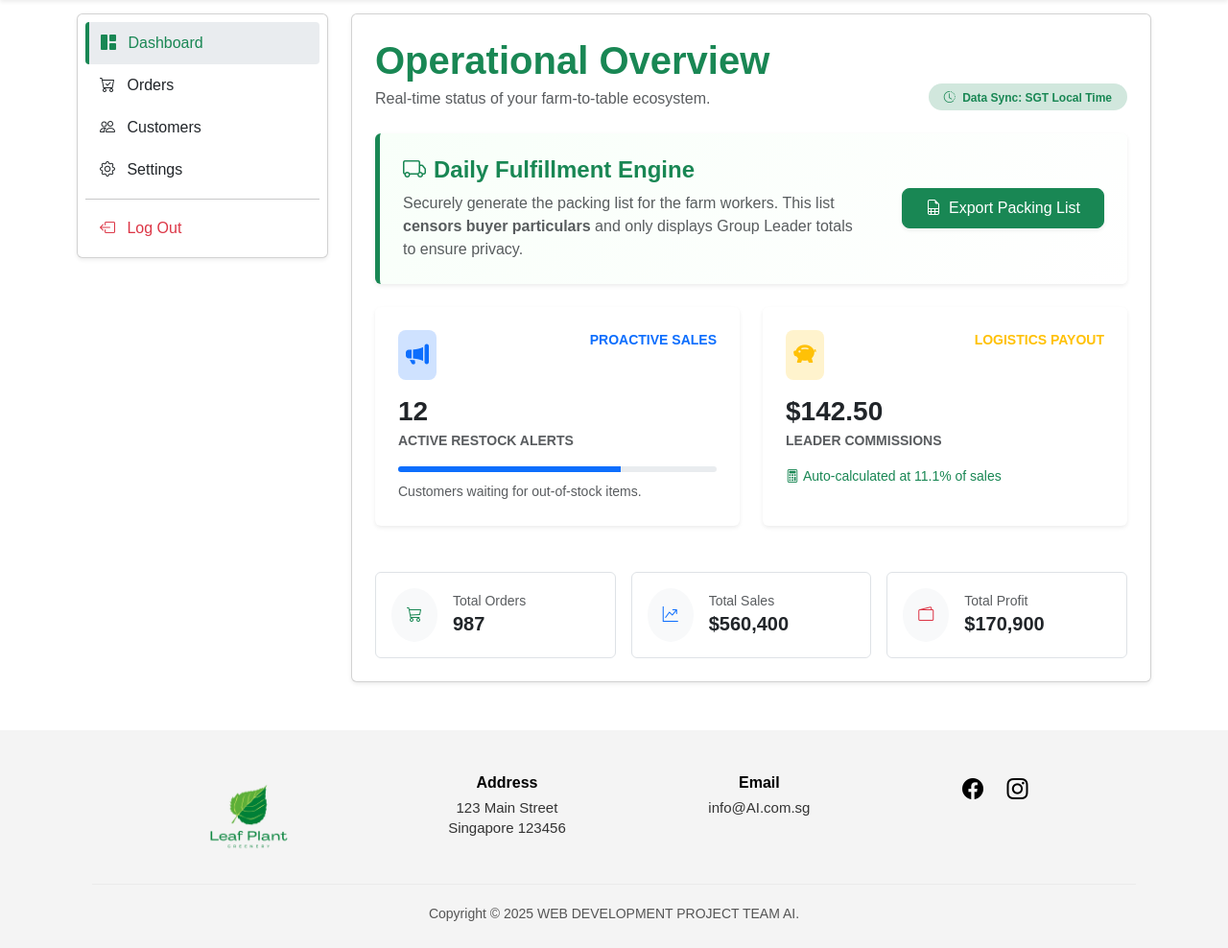
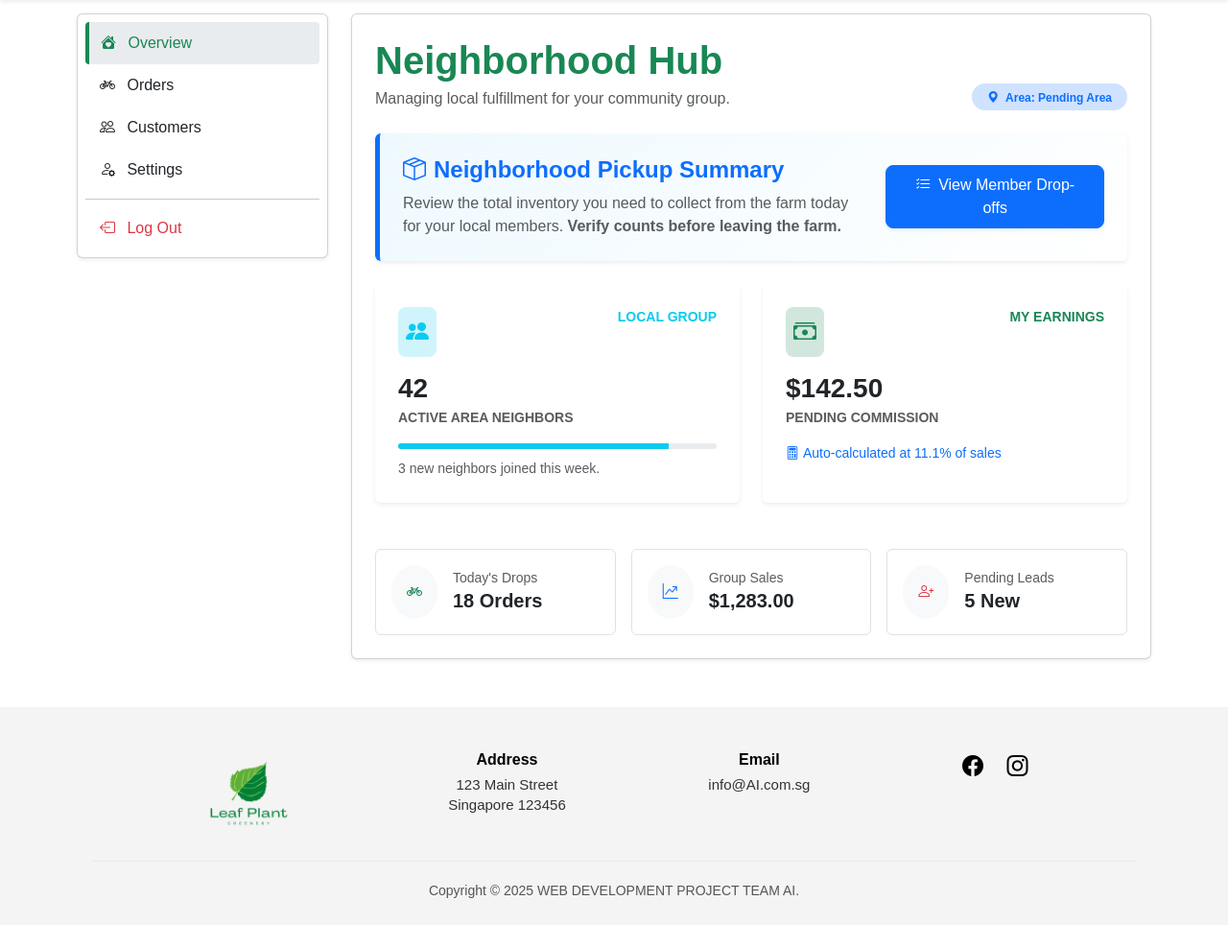
Before and after one commit to feliciatanxl/WDP-WS-AI-2025, a Flask app: page /leader in a window 1280 px wide. Shown: the part 86-1074 px from the top of the page at 96% size. After the commit the page ends 1022 px from the top, so only its background shows below. Run offline with Flask 3, Linux system fonts and the light colour scheme; data that the repository does not hold is empty.

Commit message:
updated design for leader.html

```diff
--- a/main.py
+++ b/main.py
@@ -94,7 +94,13 @@ def create_app():
     def review(): return render_template('review.html')
 
     @app.route('/leader')
-    def leader(): return render_template('leader.html')
+    def leader():
+        leader_data = GroupLeader.query.first()
+
+        if not leader_data:
+            leader_data = {"name": "Test Leader", "area": "Pending Area", "members": []}
+
+        return render_template('leader.html', leader=leader_data)
 
     # Create Tables
     with app.app_context():
@@ -104,5 +110,4 @@ def create_app():
 
 if __name__ == "__main__":
     app = create_app()
-    # Running on port 5001 as per your request
     app.run(debug=True, port=5001)
--- a/templates/leader.html
+++ b/templates/leader.html
@@ -3,11 +3,10 @@
 <head>
     <meta charset="UTF-8">
     <meta name="viewport" content="width=device-width, initial-scale=1.0">
-    <title>Admin Dashboard | Management Console</title>
+    <title>Leader Hub | Community Management</title>
     <link rel="icon" type="image/png" href="{{ url_for('static', filename='image/Green Minimalist Leaf Plant Logo.png') }}">
     <link href="https://cdn.jsdelivr.net/npm/bootstrap@5.3.3/dist/css/bootstrap.min.css" rel="stylesheet">
     <link href="https://cdn.jsdelivr.net/npm/bootstrap-icons@1.11.1/font/bootstrap-icons.css" rel="stylesheet">
-    <link href="https://cdn.jsdelivr.net/npm/bootstrap@5.3.2/dist/css/bootstrap.min.css" rel="stylesheet">
 
     <link rel="stylesheet" href="{{ url_for('static', filename='global.css') }}">
     <link rel="stylesheet" href="{{ url_for('static', filename='footer.css') }}">
@@ -29,7 +28,7 @@
                     <li class="nav-item"><a class="nav-link" href="/product">Our Produce</a></li>
                     <li class="nav-item"><a class="nav-link" href="/article">Articles</a></li>
                     <li class="nav-item"><a class="nav-link" href="{{ url_for('contact.contact') }}">Contact Us</a></li>
-                    <li class="nav-item"><a class="nav-link active" aria-current="page" href="/admin/dashboard" id="accountLink">Admin Panel</a></li>
+                    <li class="nav-item"><a class="nav-link active" aria-current="page" href="/leader/dashboard" id="accountLink">Leader Hub</a></li>
                 </ul>
             </div>
         </div>
@@ -40,10 +39,10 @@
             <div class="col-lg-3">
                 <div class="sidebar-menu card shadow-sm">
                     <nav class="nav flex-column p-2">
-                        <a class="nav-link active" href="#" onclick="return showAdminSection(event, 'dashboard')"><i class="bi bi-grid-1x2-fill me-2"></i> Dashboard</a>
-                        <a class="nav-link" href="#" onclick="return showAdminSection(event, 'orders')"><i class="bi bi-cart-check me-2"></i> Orders</a>
+                        <a class="nav-link active" href="#" onclick="return showAdminSection(event, 'dashboard')"><i class="bi bi-house-heart-fill me-2"></i> Overview</a>
+                        <a class="nav-link" href="#" onclick="return showAdminSection(event, 'orders')"><i class="bi bi-bicycle me-2"></i> Orders</a>
                         <a class="nav-link" href="#" onclick="return showAdminSection(event, 'customers')"><i class="bi bi-people me-2"></i> Customers</a>
-                        <a class="nav-link" href="#" onclick="return showAdminSection(event, 'settings')"><i class="bi bi-gear me-2"></i> Settings</a>
+                        <a class="nav-link" href="#" onclick="return showAdminSection(event, 'settings')"><i class="bi bi-person-gear me-2"></i> Settings</a>
                         <hr class="my-2">
                         <a class="nav-link text-danger" href="#" onclick="logoutAdmin(event)"><i class="bi bi-box-arrow-left me-2"></i> Log Out</a>
                     </nav>
@@ -56,28 +55,28 @@
                     <div id="dashboard" class="user-section active">
                         <div class="d-flex justify-content-between align-items-end mb-4">
                             <div>
-                            <h1 class="display-6 text-primary-green fw-bold mb-1">Operational Overview</h1>
-                            <p class="text-muted mb-0">Real-time status of your farm-to-table ecosystem.</p>
+                                <h1 class="display-6 text-primary-green fw-bold mb-1">Neighborhood Hub</h1>
+                                <p class="text-muted mb-0">Managing local fulfillment for your community group.</p>
                             </div>
                             <div class="text-end">
-                            <span class="badge bg-success-subtle text-success px-3 py-2 rounded-pill">
-                                <i class="bi bi-clock-history me-1"></i> Data Sync: SGT Local Time
+                                <span class="badge bg-primary-subtle text-primary px-3 py-2 rounded-pill">
+                                    <i class="bi bi-geo-alt-fill me-1"></i> Area: {{ leader.area }}
                                 </span>
                             </div>
                         </div>
 
-                    <div class="card border-0 shadow-sm overflow-hidden mb-4" style="background: linear-gradient(135deg, #f8fff9 0%, #ffffff 100%); border-left: 5px solid #198754 !important;">
+                        <div class="card border-0 shadow-sm overflow-hidden mb-4" style="background: linear-gradient(135deg, #eef9ff 0%, #ffffff 100%); border-left: 5px solid #0d6efd !important;">
                             <div class="card-body p-4">
                                 <div class="row align-items-center">
                                     <div class="col-lg-8">
-                                    <h4 class="fw-bold text-success d-flex align-items-center">
-                                        <i class="bi bi-truck me-2"></i> Daily Fulfillment Engine
+                                        <h4 class="fw-bold text-primary d-flex align-items-center">
+                                            <i class="bi bi-box-seam me-2"></i> Neighborhood Pickup Summary
                                         </h4>
-                                    <p class="text-muted mb-0">Securely generate the packing list for the farm workers. This list <strong>censors buyer particulars</strong> and only displays Group Leader totals to ensure privacy.</p>
+                                        <p class="text-muted mb-0">Review the total inventory you need to collect from the farm today for your local members. <strong>Verify counts before leaving the farm.</strong></p>
                                     </div>
                                     <div class="col-lg-4 text-lg-end mt-3 mt-lg-0">
-                                    <a href="/admin/generate-farm-report" class="btn btn-success px-4 py-2 shadow-sm rounded-3">
-                                        <i class="bi bi-file-earmark-spreadsheet me-2"></i>Export Packing List
+                                        <a href="#" onclick="return showAdminSection(event, 'orders')" class="btn btn-primary px-4 py-2 shadow-sm rounded-3">
+                                            <i class="bi bi-list-check me-2"></i>View Member Drop-offs
                                         </a>
                                     </div>
                                 </div>
@@ -89,17 +88,17 @@
                                 <div class="card border-0 shadow-sm h-100">
                                     <div class="card-body p-4">
                                         <div class="d-flex justify-content-between mb-3">
-                                        <div class="icon-box bg-primary-subtle text-primary rounded-3 p-2">
-                                            <i class="bi bi-megaphone-fill fs-4"></i>
+                                            <div class="icon-box bg-info-subtle text-info rounded-3 p-2">
+                                                <i class="bi bi-people-fill fs-4"></i>
                                             </div>
-                                        <span class="text-primary small fw-bold">PROACTIVE SALES</span>
+                                            <span class="text-info small fw-bold">LOCAL GROUP</span>
                                         </div>
-                                    <h3 class="fw-bold mb-1">12</h3>
-                                    <p class="text-muted small text-uppercase fw-semibold mb-3">Active Restock Alerts</p>
+                                        <h3 class="fw-bold mb-1">42</h3>
+                                        <p class="text-muted small text-uppercase fw-semibold mb-3">Active Area Neighbors</p>
                                         <div class="progress style-flat mb-2" style="height: 6px;">
-                                        <div class="progress-bar bg-primary" role="progressbar" style="width: 70%"></div>
+                                            <div class="progress-bar bg-info" role="progressbar" style="width: 85%"></div>
                                         </div>
-                                    <small class="text-muted">Customers waiting for out-of-stock items.</small>
+                                        <small class="text-muted">3 new neighbors joined this week.</small>
                                     </div>
                                 </div>
                             </div>
@@ -108,14 +107,14 @@
                                 <div class="card border-0 shadow-sm h-100">
                                     <div class="card-body p-4">
                                         <div class="d-flex justify-content-between mb-3">
-                                        <div class="icon-box bg-warning-subtle text-warning rounded-3 p-2">
-                                            <i class="bi bi-piggy-bank-fill fs-4"></i>
+                                            <div class="icon-box bg-success-subtle text-success rounded-3 p-2">
+                                                <i class="bi bi-cash-stack fs-4"></i>
                                             </div>
-                                        <span class="text-warning small fw-bold">LOGISTICS PAYOUT</span>
+                                            <span class="text-success small fw-bold">MY EARNINGS</span>
                                         </div>
                                         <h3 class="fw-bold mb-1">$142.50</h3>
-                                    <p class="text-muted small text-uppercase fw-semibold mb-3">Leader Commissions</p>
-                                    <div class="d-flex align-items-center text-success small">
+                                        <p class="text-muted small text-uppercase fw-semibold mb-3">Pending Commission</p>
+                                        <div class="d-flex align-items-center text-primary small">
                                             <i class="bi bi-calculator me-1"></i>
                                             <span>Auto-calculated at 11.1% of sales</span>
                                         </div>
@@ -127,10 +126,10 @@
                         <div class="row g-3">
                             <div class="col-md-4">
                                 <div class="p-3 bg-white border rounded shadow-xs d-flex align-items-center">
-                                <div class="rounded-circle bg-light p-3 me-3"><i class="bi bi-cart3 text-success"></i></div>
+                                    <div class="rounded-circle bg-light p-3 me-3"><i class="bi bi-bicycle text-success"></i></div>
                                     <div>
-                                    <h6 class="text-muted mb-0 small">Total Orders</h6>
-                                    <span class="fw-bold fs-5">987</span>
+                                        <h6 class="text-muted mb-0 small">Today's Drops</h6>
+                                        <span class="fw-bold fs-5">18 Orders</span>
                                     </div>
                                 </div>
                             </div>
@@ -138,25 +137,35 @@
                                 <div class="p-3 bg-white border rounded shadow-xs d-flex align-items-center">
                                     <div class="rounded-circle bg-light p-3 me-3"><i class="bi bi-graph-up-arrow text-primary"></i></div>
                                     <div>
-                                    <h6 class="text-muted mb-0 small">Total Sales</h6>
-                                    <span class="fw-bold fs-5">$560,400</span>
+                                        <h6 class="text-muted mb-0 small">Group Sales</h6>
+                                        <span class="fw-bold fs-5">$1,283.00</span>
                                     </div>
                                 </div>
                             </div>
                             <div class="col-md-4">
                                 <div class="p-3 bg-white border rounded shadow-xs d-flex align-items-center">
-                                <div class="rounded-circle bg-light p-3 me-3"><i class="bi bi-wallet2 text-danger"></i></div>
+                                    <div class="rounded-circle bg-light p-3 me-3"><i class="bi bi-person-plus text-danger"></i></div>
                                     <div>
-                                    <h6 class="text-muted mb-0 small">Total Profit</h6>
-                                    <span class="fw-bold fs-5">$170,900</span>
+                                        <h6 class="text-muted mb-0 small">Pending Leads</h6>
+                                        <span class="fw-bold fs-5">5 New</span>
                                     </div>
                                 </div>
                             </div>
                         </div>
                     </div>
-                    <div id="orders" class="user-section"><h1>Orders</h1></div>
-                    <div id="customers" class="user-section"><h1>Customers</h1></div>
-                    <div id="settings" class="user-section"><h1>Settings</h1></div>
+
+                    <div id="orders" class="user-section">
+                        <h1 class="display-6 fw-bold">Neighborhood Orders</h1>
+                        <p class="text-muted">Individual breakdown of customer drop-offs.</p>
+                        </div>
+                    <div id="customers" class="user-section">
+                        <h1 class="display-6 fw-bold">My Neighbors</h1>
+                        <p class="text-muted">List of community members in your group buy.</p>
+                        </div>
+                    <div id="settings" class="user-section">
+                        <h1 class="display-6 fw-bold">Leader Profile</h1>
+                        <p class="text-muted">Manage your notification settings and area info.</p>
+                    </div>
 
                 </div>
             </div>
@@ -187,17 +196,15 @@
 
     <script src="https://cdn.jsdelivr.net/npm/bootstrap@5.3.3/dist/js/bootstrap.bundle.min.js"></script>
     <script>
-
-
         // 1. Account Link Logic
         function updateAccountLinkState() {
             const accountLink = document.getElementById('accountLink');
             const userRole = localStorage.getItem('userRole');
 
             if (accountLink) {
-                if (userRole === 'admin') {
-                    accountLink.textContent = 'Admin Panel';
-                    accountLink.href = '/admin/dashboard';
+                if (userRole === 'leader') {
+                    accountLink.textContent = 'Leader Hub';
+                    accountLink.href = '/leader/dashboard';
                     accountLink.classList.add('active');
                 } else {
                     accountLink.textContent = 'Account';
@@ -211,7 +218,7 @@
             event.preventDefault();
             localStorage.setItem('isLoggedIn', 'false');
             localStorage.removeItem('userRole');
-            alert('Admin has been logged out successfully.');
+            alert('Logout successful.');
             window.location.href = '/';
         }
 
@@ -228,21 +235,16 @@
             return false;
         }
 
-        // 4. Page Load Logic (Refresh & Tabs)
+        // 4. Page Load Logic
         window.addEventListener('DOMContentLoaded', function () {
             updateAccountLinkState();
-            let activeId = window.location.hash.substring(1);
-            if (!activeId) {
-                const params = new URLSearchParams(window.location.search);
-                activeId = params.get('tab');
-            }
-            if (activeId) {
-                activeId = activeId.split('&')[0].split('?')[0];
+            let activeId = window.location.hash.substring(1) || 'dashboard';
             const targetSection = document.getElementById(activeId);
             if (targetSection) {
                 document.querySelectorAll('.user-section').forEach(s => s.classList.remove('active'));
                 document.querySelectorAll('.sidebar-menu .nav-link').forEach(l => l.classList.remove('active'));
                 targetSection.classList.add('active');
+
                 const links = document.querySelectorAll('.sidebar-menu .nav-link');
                 links.forEach(link => {
                     let onclickText = link.getAttribute('onclick');
@@ -250,11 +252,8 @@
                         link.classList.add('active');
                     }
                 });
-                    setTimeout(function() { window.scrollTo(0, 0); }, 1);
-                }
             }
         });
-
     </script>
 </body>
 </html>
```
Lines whose indentation alone changed are shown as unchanged.
